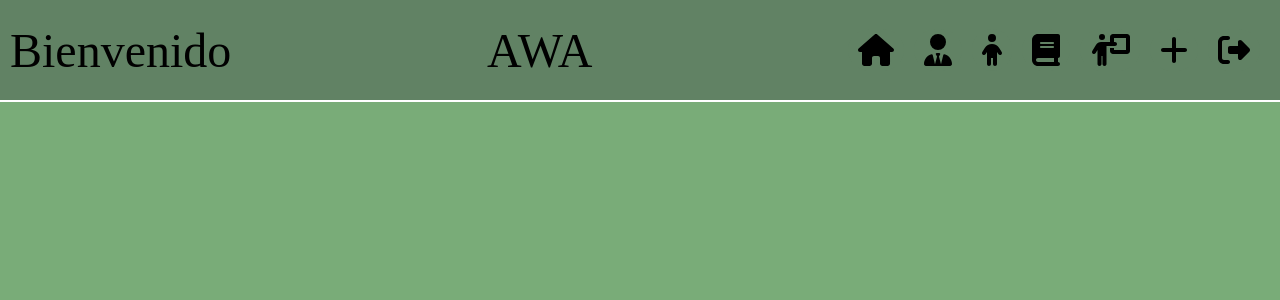
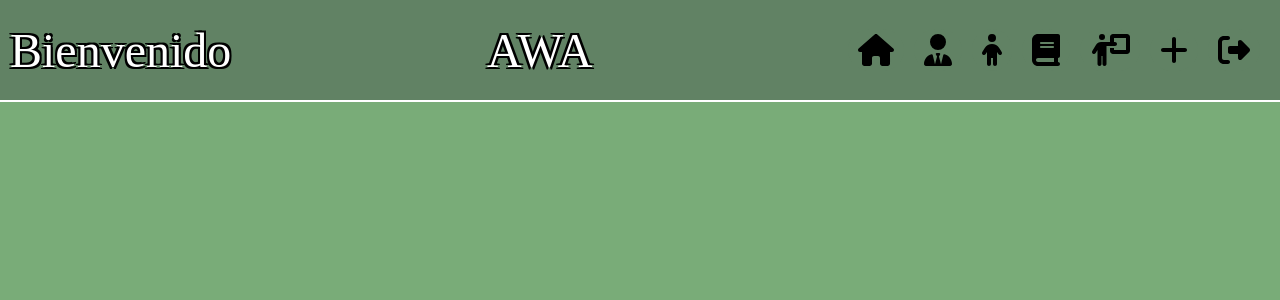
Before and after one commit to BPAguilera/kiltros, a React (Create React App) app in the folder client/: page /HomeAdmin in a window 1280 px wide. Shown: the top 300 px of the page. Built offline with nearby package versions, Linux system fonts and the light colour scheme.

Commit message:
colores letra

```diff
--- a/client/src/pages_css/HomeAdmin.css
+++ b/client/src/pages_css/HomeAdmin.css
@@ -5,7 +5,13 @@ html {
     height: 100%;
     width: 100%;
     overflow: hidden;
-    font-family: 'Minecraft';
+    font-family: 'Chinese Rocks';
+    color: white;
+    text-shadow:
+        -2px -2px 0 black,
+         2px -2px 0 black,
+        -2px  2px 0 black,
+         2px  2px 0 black; /* Sombreado del texto para simular el borde */
     /* Evita los scrollbars */
 
 }
--- a/client/src/sidebar/SidebarAdmin.css
+++ b/client/src/sidebar/SidebarAdmin.css
@@ -22,7 +22,7 @@
   }
 
   .sidebar ul li a {
-    color: black;
+    color: white;
     text-decoration: none;
     display: block;
     font-size: 12px;
```
